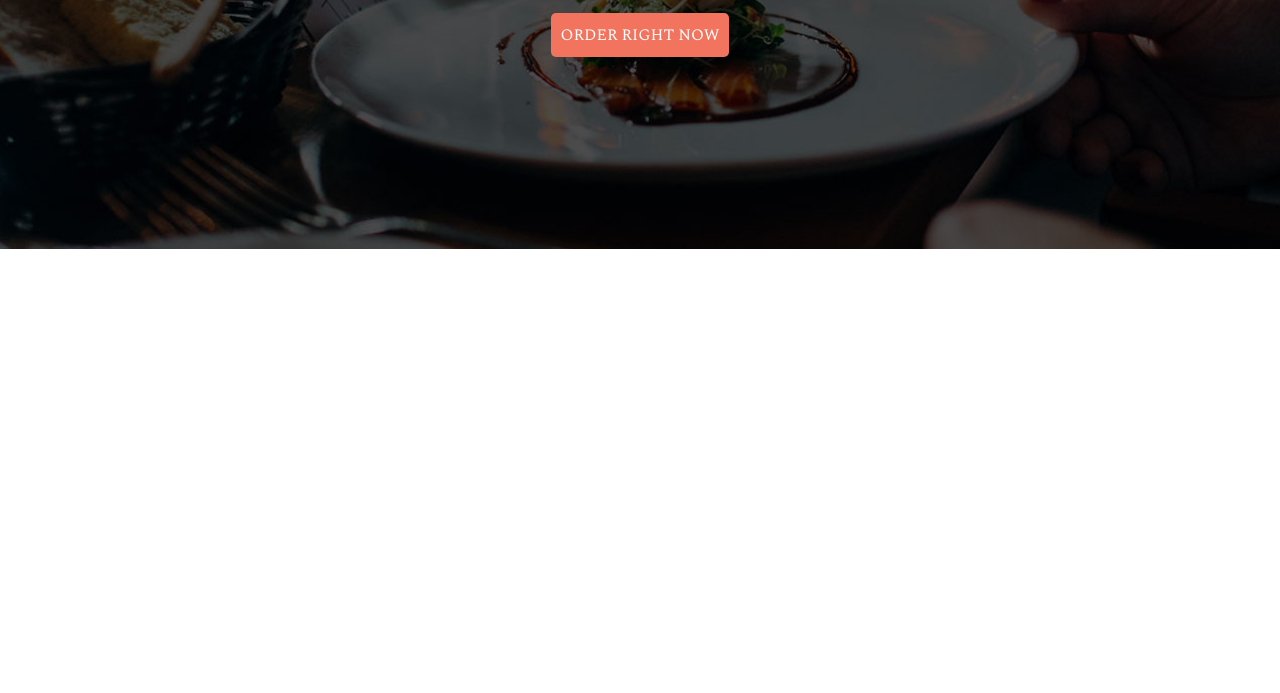
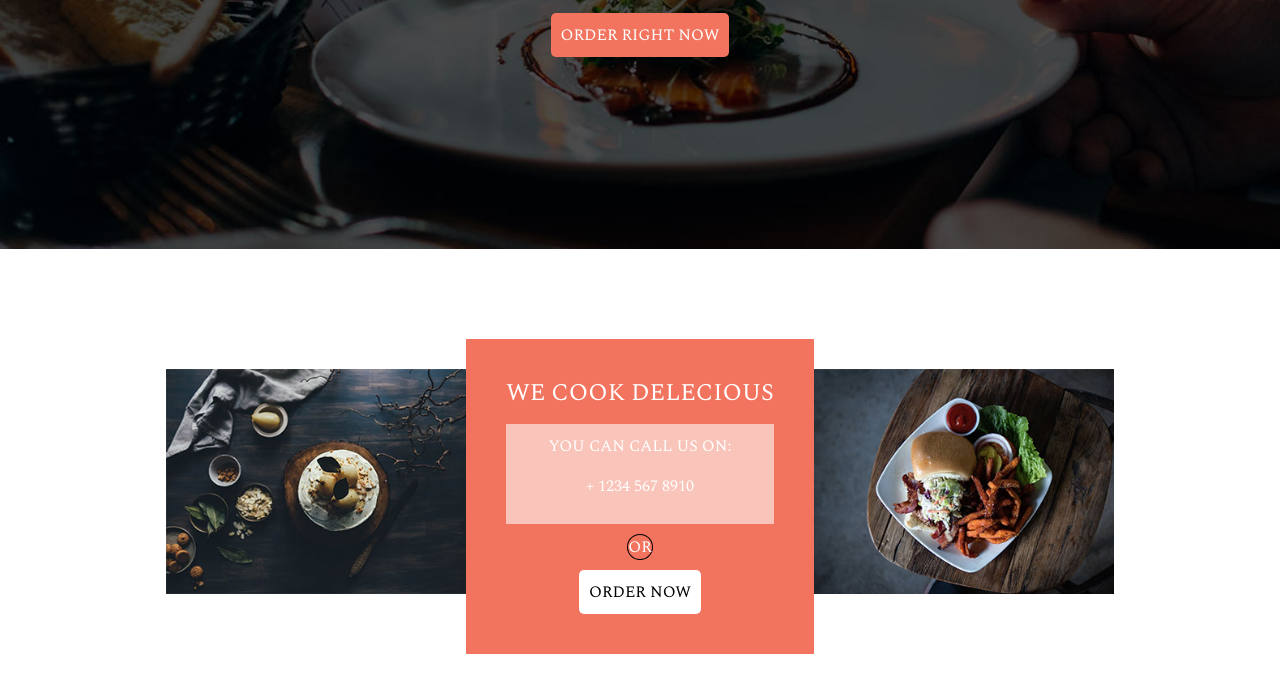
Before and after one commit to Jonathan-HL/Victory-sass-bootstrap-git, a website: page index.html in a window 1280 px wide. Shown: the part 567-1260 px from the top of the page. Before the commit the page ends 816 px from the top, so only its background shows below. Drawn offline with nearby package versions, Linux system fonts and the light colour scheme.

Commit message:
Fin Section 1

```diff
--- a/index.html
+++ b/index.html
@@ -8,6 +8,7 @@
     <link rel="stylesheet" href="./public/css/app.css">
 </head>
 <body>
+    <!-- Debut Header -->
     <header>
         <nav class="text-center">
             <h1>Victory</h1>
@@ -28,6 +29,24 @@
             </div>
         </div>
     </header>
+    <!-- Fin Header -->
+    <!-- Debut Section 1 -->
+    <section>
+        <div>
+            <img src="./public/img/cook_01.jpg" alt="cook1">
+            <div class="couleur1 text-center text-white">
+                <h4 class="mb-3">WE COOK DELECIOUS</h4>
+                <div class="couleur2">
+                    <p>YOU CAN CALL US ON:</p>
+                    <p>+ 1234 567 8910</p>
+                </div>
+                <span>OR</span>
+                <button>ORDER NOW</button>
+            </div>
+            <img src="./public/img/cook_02.jpg" alt="cook2">
+        </div>
+    </section>
+    <!-- Fin Section 1 -->
     <script src="./node_modules/bootstrap/dist/js/bootstrap.js"></script>
     <script src="./node_modules/@popperjs/core/dist/umd/popper.js"></script>
 </body>
--- a/src/sass/modules/_section1.sass
+++ b/src/sass/modules/_section1.sass
@@ -0,0 +1,30 @@
+section
+    div
+        &:first-child
+         display: flex
+         justify-content: center
+         padding: 7%
+         img
+             width: 300px
+             height: 100%
+             margin-top: 30px
+        .couleur1
+            background-color: #F2745F
+            padding: 40px
+            .couleur2
+             padding: 10px
+             background-color: #F9C4B9
+        span
+         display: block
+         border: solid 1px black
+         width: max-content
+
+         border-radius: 50%
+         margin: 10px auto
+        button
+             display: block
+             margin: auto
+             border: none
+             border-radius: 5px
+             background-color: white
+             padding: 10px
```
Also changed, not shown: public/css/app.css, 1 other file.
